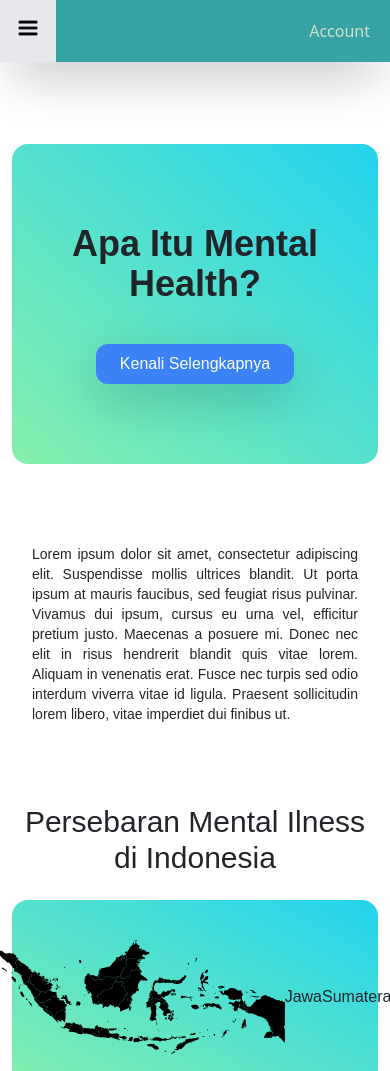
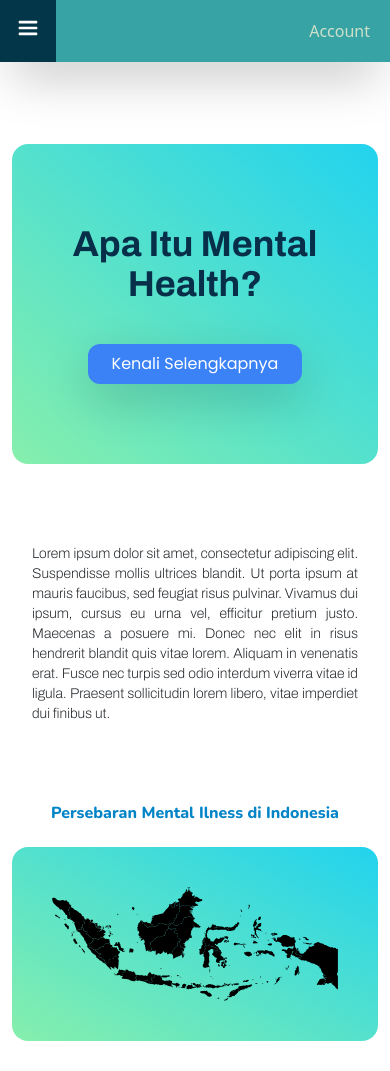
Before and after one commit to dzakyfzl/projek_web_mental_health, a website: page page/index.html in a window 390 px wide. Shown: the top 1071 px of the page. Drawn offline with nearby package versions, Linux system fonts and the light colour scheme.

Commit message:
add icon on sidebar and font change

```diff
--- a/page/index.html
+++ b/page/index.html
@@ -13,20 +13,26 @@
     <!-- Tailwind CSS -->
     <link rel="stylesheet" href="/src/css/style.css" />
 
-    <!-- fonts -->
+    <!-- import fonts -->
     <style>
       @import url("https://fonts.googleapis.com/css2?family=Poppins:ital,wght@0,100;0,200;0,300;0,400;0,500;0,600;0,700;0,800;0,900;1,100;1,200;1,300;1,400;1,500;1,600;1,700;1,800;1,900&display=swap");
+    </style>
+    <style>
+      @import url('https://fonts.googleapis.com/css2?family=Nunito:ital,wght@0,200..1000;1,200..1000&display=swap');
+    </style>
+    <style>
+      @import url('https://fonts.googleapis.com/css2?family=Archivo:ital,wght@0,100..900;1,100..900&display=swap');
     </style>
   </head>
 
   <body>
     <header
-      class="shadow-2xl flex top-0 fixed bg-ijoagakmuda w-full justify-between items-center z-50"
+      class="shadow-2xl flex top-0 fixed bg-ijoagakmuda w-full justify-between items-center z-40"
     >
       <div class="flex items-stretch">
-        <div class="p-3 max-md:hover:bg-gray-200">
+        <div class="p-3 max-md:hover:bg-ijotaik">
           <button class="md:hidden" onclick="openSidebar()">
-            <img class="w-6" src="/src/image/menu-bar.png" />
+            <img class="w-6" src="/src/image/menu-bar.svg" />
           </button>
           <a
             class="max-md:hidden font-inter font-bold text-greenwhitey text-xl"
@@ -57,11 +63,11 @@
 
     <aside
       id="Sidebar"
-      class="fixed top-0 left-0 z-40 w-64 h-screen transition-transform -translate-x-full"
+      class="fixed top-0 left-0 z-50 w-64 h-screen transition-transform -translate-x-full"
     >
       <div class="h-full px-3 py-4 overflow-y-auto bg-gray-900">
         <ul class="space-y-2 font-semibold">
-          <li class="flex justify-between">
+          <li class="flex justify-between pb-3">
             <a class="px-2 py-1 text-gray-50 font-extrabold font-inter" href="/"
               >(PaGarGung)</a
             >
@@ -77,6 +83,7 @@
               href="/"
               class="flex items-center p-2 text-gray-50 rounded-lg hover:bg-gray-800 group"
             >
+              <img class="w-4 h-4" src="/src/image/home-icon-sidebar.svg" >
               <span class="ms-3">Beranda</span>
             </a>
           </li>
@@ -85,6 +92,7 @@
               href="/"
               class="flex items-center p-2 text-gray-50 rounded-lg hover:bg-gray-800 group"
             >
+              <img class="w-4 h-4" src="/src/image/test-sidebar.svg">
               <span class="ms-3">Tes</span>
             </a>
           </li>
@@ -93,6 +101,7 @@
               href="/"
               class="flex items-center p-2 text-gray-50 rounded-lg hover:bg-gray-800 group"
             >
+              <img class="w-4 h-4" src="/src/image/article-sidebar.svg">
               <span class="ms-3">Artikel</span>
             </a>
           </li>
@@ -104,11 +113,11 @@
       <div
         class="my-20 py-20 xl:my-10 text-center rounded-2xl bg-gradient-to-bl from-cyan-400 to-green-300"
       >
-        <h1 class="text-center font-archivo font-bold text-7xl max-sm:text-4xl">
+        <h1 class="text-center text-sky-950 font-archivo font-bold text-7xl max-sm:text-4xl">
           Apa Itu Mental Health?
         </h1>
         <button
-          class="mt-10 py-2 px-4 rounded-xl shadow-lg bg-blue-500 hover:bg-blue-700 text-white"
+          class="mt-10 font-poppins py-2 px-4 rounded-xl shadow-lg bg-blue-500 hover:bg-blue-700 text-white"
         >
           Kenali Selengkapnya
         </button>
@@ -129,7 +138,7 @@
 
       <div class="">
         <div class="mt-20 mb-4 xl:my-10">
-          <h1 class="text-center font-medium text-3xl">
+          <h1 class="text-center font-extrabold font-pito lg:text-5xl sm:text-3xl text-sky-600">
             Persebaran Mental Ilness di Indonesia
           </h1>
         </div>
@@ -137,12 +146,6 @@
           class="flex justify-center items-center p-10 rounded-2xl bg-gradient-to-bl from-cyan-400 to-green-300"
         >
           <img class="w-max h-max" src="/src/image/indonesia.svg" />
-          <div class="pin jawa">
-            <span>Jawa</span>
-          </div>
-          <div class="pin sumatera">
-            <span>Sumatera</span>
-          </div>
         </div>
         <div class="sm:block lg:flex justify-between">
           <div
--- a/tailwind.config.js
+++ b/tailwind.config.js
@@ -13,7 +13,8 @@ module.exports = {
       fontFamily: {
         inter: ["Inter", "sans-serif"],
         poppins: ["poppins", "sans-serif"],
-        archivo: ["Archivo Black", "sans-serif"],
+        archivo: ["Archivo", "sans-serif"],
+        pito: ["Nunito", "sans-serif"],
       },
     },
   },
```
Also changed, not shown: src/css/style.css, src/image/article-sidebar.svg (added), src/image/home-icon-sidebar.svg (added), src/image/menu-bar.png (deleted), src/image/menu-bar.svg (added), src/image/test-sidebar.svg (added).
